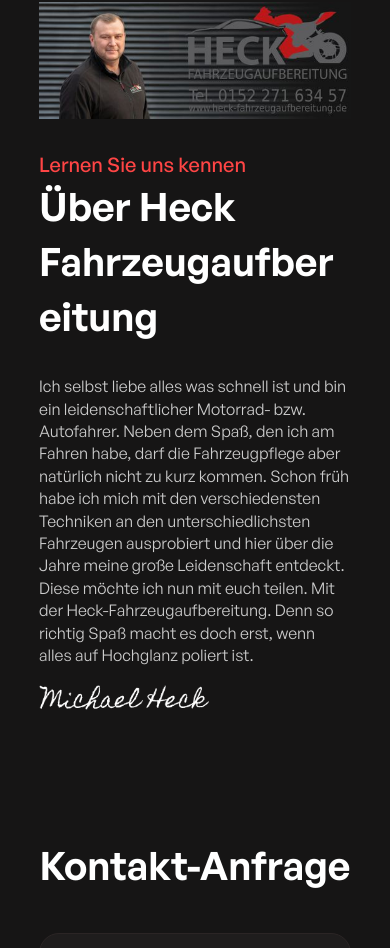
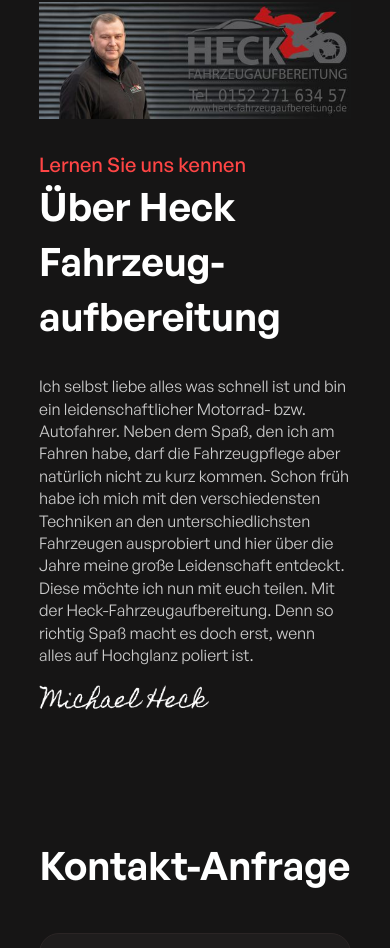
Before and after one commit to metahypecom/Fahrzeugtechnik-Heck, a plain HTML site: page index.html in a window 390 px wide. Shown: the part 6088-7036 px from the top of the page. Drawn offline with nearby package versions, Linux system fonts and the light colour scheme.

Commit message:
Responsive Fix

```diff
--- a/css/fahrzeugaufbereitung-heck.webflow.css
+++ b/css/fahrzeugaufbereitung-heck.webflow.css
@@ -502,6 +502,10 @@ label {
 .heading2.center {
   margin-bottom: 8px;
   text-align: center;
+}
+
+.heading2.mobile-show {
+  display: none;
 }
 
 .empty-128 {
@@ -1949,6 +1953,14 @@ label {
     flex-direction: column;
   }
 
+  .heading2.mobile-hide {
+    display: none;
+  }
+
+  .heading2.mobile-show {
+    display: block;
+  }
+
   .service-grid {
     -ms-grid-columns: 1fr;
     grid-template-columns: 1fr;
--- a/index.html
+++ b/index.html
@@ -1,5 +1,5 @@
 <!DOCTYPE html><!--  This site was created in Webflow. https://www.webflow.com  -->
-<!--  Last Published: Tue Feb 28 2023 21:38:53 GMT+0000 (Coordinated Universal Time)  -->
+<!--  Last Published: Tue Feb 28 2023 21:41:47 GMT+0000 (Coordinated Universal Time)  -->
 <html data-wf-page="63def66711b8732907a2b55f" data-wf-site="63def66711b873be47a2b55e">
 <head>
   <meta charset="utf-8">
@@ -604,7 +604,8 @@ word-break: break-all;
       <div id="ueber" class="about">
         <div class="about-text">
           <h3 class="subheading">Lernen Sie uns kennen</h3>
-          <h2 class="heading2 word-break">Über Heck <br>Fahrzeugaufbereitung</h2>
+          <h2 class="heading2 mobile-hide">Über Heck <br>Fahrzeugaufbereitung</h2>
+          <h2 class="heading2 mobile-show">Über Heck <br>Fahrzeug-aufbereitung</h2>
           <div class="empty-32"></div>
           <p class="paragraph">Ich selbst liebe alles was schnell ist und bin ein leidenschaftlicher Motorrad- bzw. Autofahrer. Neben dem Spaß, den ich am Fahren habe, darf die Fahrzeugpflege aber natürlich nicht zu kurz kommen. Schon früh habe ich mich mit den verschiedensten Techniken an den unterschiedlichsten Fahrzeugen ausprobiert und hier über die Jahre meine große Leidenschaft entdeckt. Diese möchte ich nun mit euch teilen. Mit der Heck-Fahrzeugaufbereitung. Denn so richtig Spaß macht es doch erst, wenn alles auf Hochglanz poliert ist.</p>
           <div class="empty-8"></div><img src="images/michael_heck_singature.png" loading="lazy" alt="" class="signature">
```
Also changed, not shown: 404.html (+1 -1 lines), datenschutzerklarung.html (+1 -1 lines), impressum.html (+1 -1 lines).
